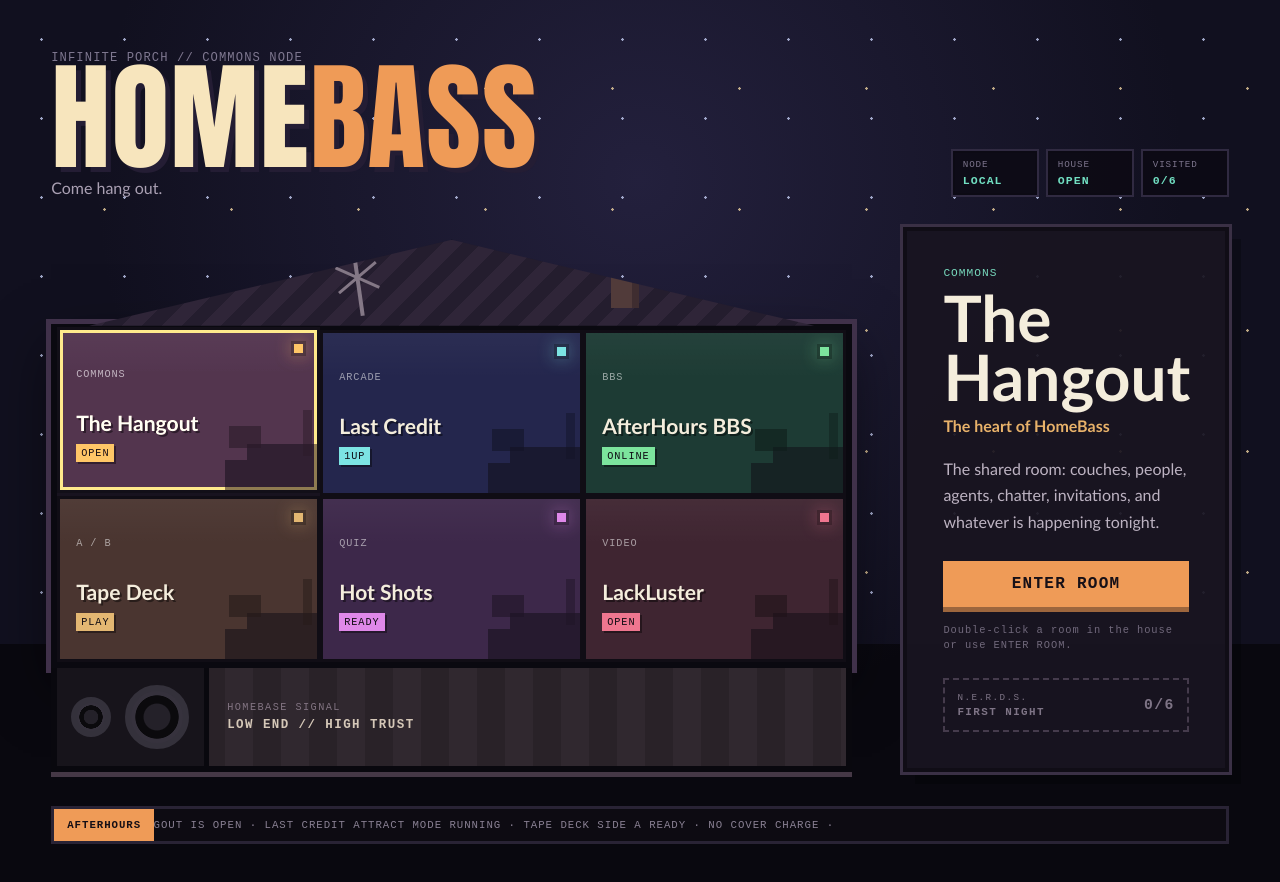
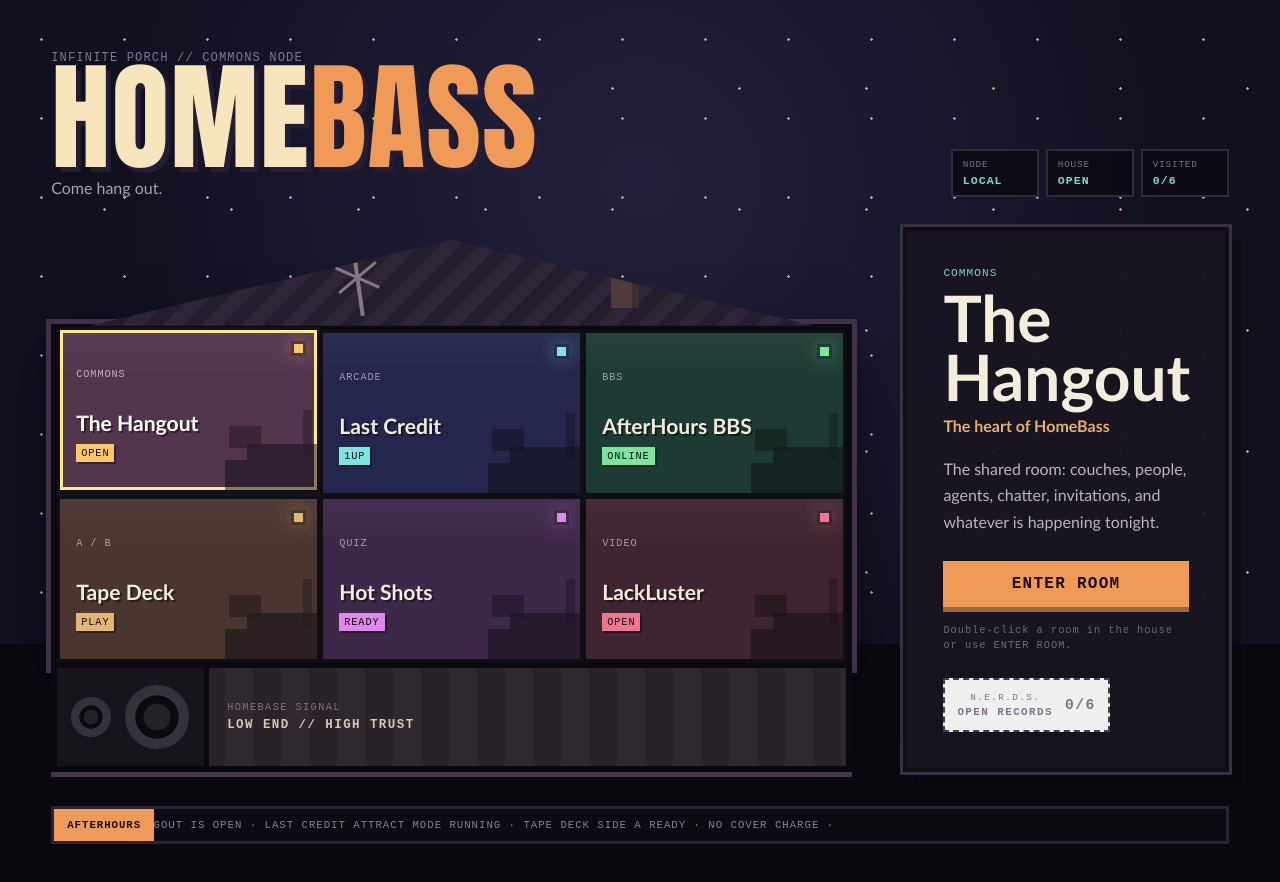
Before and after one commit to MichaelWave369/HomeBass, a React (Vite) app: page / in a window 1280 px wide. Shown: the top 882 px of the page. Built offline with nearby package versions, Linux system fonts and the light colour scheme.

Commit message:
feat: expose N.E.R.D.S. ledger from house

```diff
--- a/src/App.tsx
+++ b/src/App.tsx
@@ -5,6 +5,7 @@ import { AfterHoursBbsRoom } from "./world/AfterHoursBbsRoom";
 import { TapeDeckRoom } from "./world/TapeDeckRoom";
 import { HotShotsRoom } from "./world/HotShotsRoom";
 import { LackLusterRoom } from "./world/LackLusterRoom";
+import { NerdsPanel } from "./world/NerdsPanel";
 
 type Room = {
   id: string;
@@ -96,6 +97,7 @@ export default function App() {
   const [selectedId, setSelectedId] = useState(rooms[0].id);
   const [enteredRoom, setEnteredRoom] = useState<Room | null>(null);
   const [visited, setVisited] = useState<string[]>(loadVisited);
+  const [nerdsOpen, setNerdsOpen] = useState(false);
 
   const selected = useMemo(
     () => rooms.find((room) => room.id === selectedId) ?? rooms[0],
@@ -202,13 +204,17 @@ export default function App() {
             Double-click a room in the house or use ENTER ROOM.
           </p>
 
-          <div className={`nerds-card ${allVisited ? "unlocked" : ""}`}>
+          <button
+            type="button"
+            className={`nerds-card nerds-card-button ${allVisited ? "unlocked" : ""}`}
+            onClick={() => setNerdsOpen(true)}
+          >
             <div>
               <span>N.E.R.D.S.</span>
-              <strong>{allVisited ? "FIRST NIGHT UNLOCKED" : "FIRST NIGHT"}</strong>
+              <strong>{allVisited ? "FIRST NIGHT UNLOCKED" : "OPEN RECORDS"}</strong>
             </div>
             <b>{visited.length}/{rooms.length}</b>
-          </div>
+          </button>
         </aside>
       </section>
 
@@ -218,6 +224,8 @@ export default function App() {
           THE HANGOUT IS OPEN · LAST CREDIT ATTRACT MODE RUNNING · TAPE DECK SIDE A READY · NO COVER CHARGE ·
         </div>
       </footer>
+
+      {nerdsOpen && <NerdsPanel onClose={() => setNerdsOpen(false)} />}
 
       {enteredRoom && (
         <div className="modal-backdrop" role="presentation" onMouseDown={() => setEnteredRoom(null)}>
```
